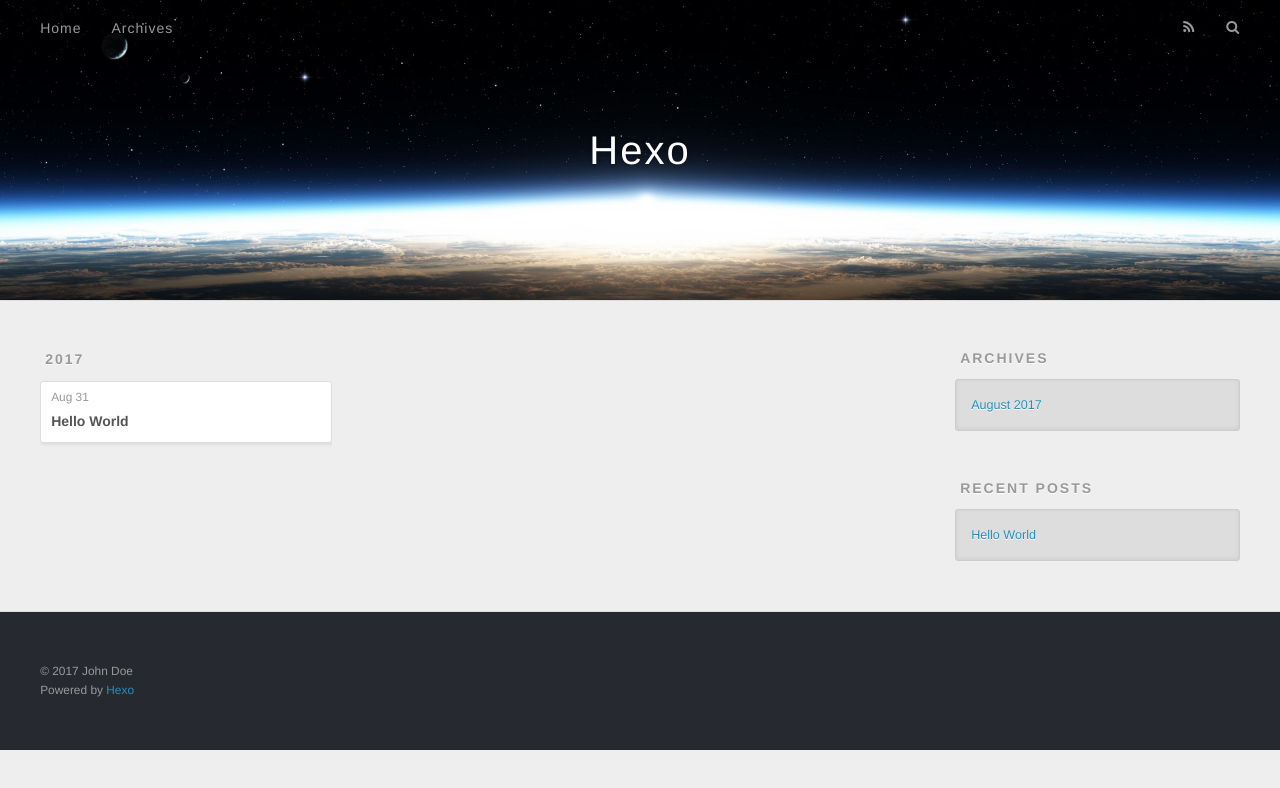
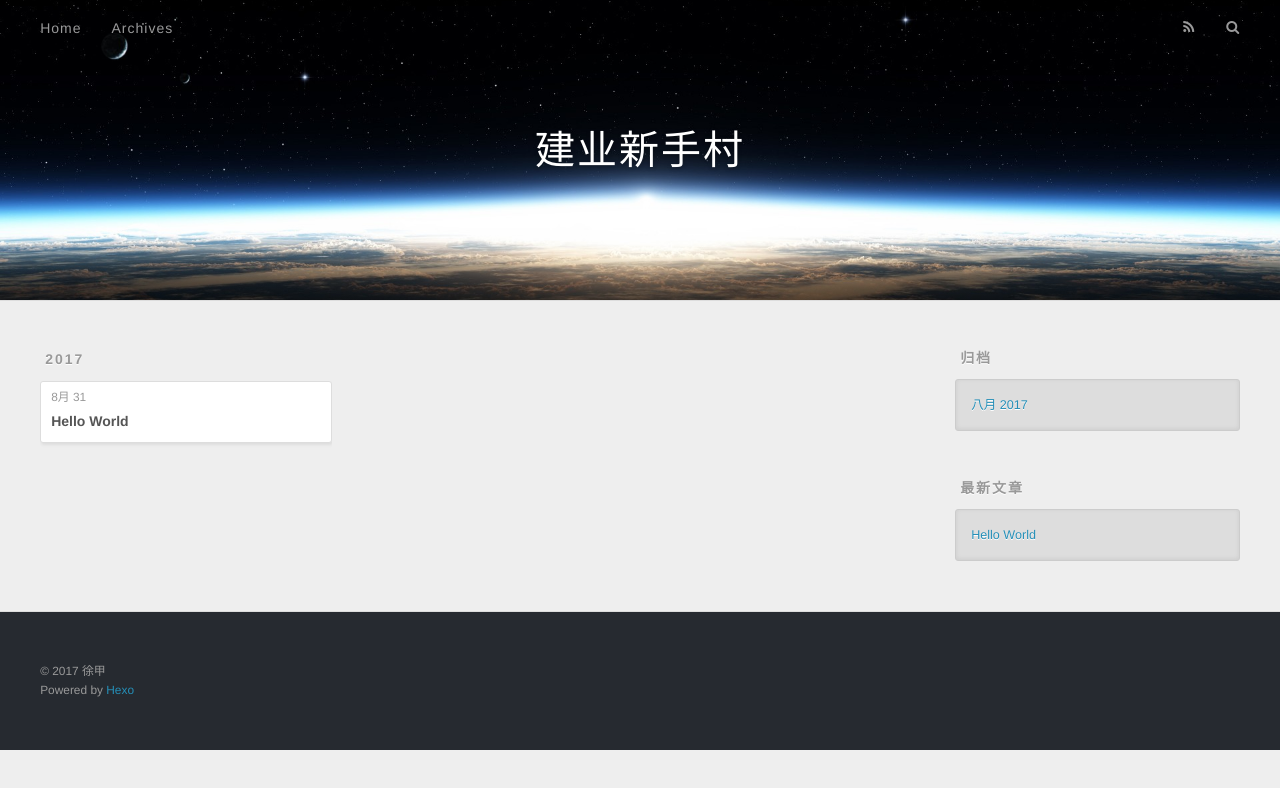
Before and after one commit to jiaair/jiaair.githud.io, a plain HTML site: page archives/index.html in a window 1280 px wide. Drawn offline with nearby package versions, Linux system fonts and the light colour scheme.

Commit message:
Site updated: 2017-08-31 11:32:46

```diff
--- a/archives/index.html
+++ b/archives/index.html
@@ -3,16 +3,20 @@
 <head>
   <meta charset="utf-8">
 
-  <title>Archives | Hexo</title>
+  <title>归档 | 建业新手村</title>
   <meta name="viewport" content="width=device-width, initial-scale=1, maximum-scale=1">
-  <meta property="og:type" content="website">
-<meta property="og:title" content="Hexo">
+  <meta name="description" content="Aiya">
+<meta property="og:type" content="website">
+<meta property="og:title" content="建业新手村">
 <meta property="og:url" content="http://yoursite.com/archives/index.html">
-<meta property="og:site_name" content="Hexo">
+<meta property="og:site_name" content="建业新手村">
+<meta property="og:description" content="Aiya">
+<meta property="og:locale" content="zh-CN">
 <meta name="twitter:card" content="summary">
-<meta name="twitter:title" content="Hexo">
+<meta name="twitter:title" content="建业新手村">
+<meta name="twitter:description" content="Aiya">
 
-    <link rel="alternate" href="/atom.xml" title="Hexo" type="application/atom+xml">
+    <link rel="alternate" href="/atom.xml" title="建业新手村" type="application/atom+xml">
 
 
     <link rel="icon" href="/favicon.png">
@@ -33,7 +37,7 @@
   <div id="header-outer" class="outer">
     <div id="header-title" class="inner">
       <h1 id="logo-wrap">
-        <a href="/" id="logo">Hexo</a>
+        <a href="/" id="logo">建业新手村</a>
       </h1>
 
     </div>
@@ -50,7 +54,7 @@
 
           <a id="nav-rss-link" class="nav-icon" href="/atom.xml" title="RSS Feed"></a>
 
-        <a id="nav-search-btn" class="nav-icon" title="Search"></a>
+        <a id="nav-search-btn" class="nav-icon" title="搜索"></a>
       </nav>
       <div id="search-form-wrap">
         <form action="//google.com/search" method="get" accept-charset="UTF-8" class="search-form"><input type="search" name="q" class="search-form-input" placeholder="Search"><button type="submit" class="search-form-submit">&#xF002;</button><input type="hidden" name="sitesearch" value="http://yoursite.com"></form>
@@ -76,7 +80,7 @@
   <div class="archive-article-inner">
     <header class="archive-article-header">
       <a href="/2017/08/31/hello-world/" class="archive-article-date">
-  <time datetime="2017-08-31T02:35:54.000Z" itemprop="datePublished">Aug 31</time>
+  <time datetime="2017-08-31T02:35:54.000Z" itemprop="datePublished">8月 31</time>
 </a>
 
 
@@ -107,9 +111,9 @@
 
 
   <div class="widget-wrap">
-    <h3 class="widget-title">Archives</h3>
+    <h3 class="widget-title">归档</h3>
     <div class="widget">
-      <ul class="archive-list"><li class="archive-list-item"><a class="archive-list-link" href="/archives/2017/08/">August 2017</a></li></ul>
+      <ul class="archive-list"><li class="archive-list-item"><a class="archive-list-link" href="/archives/2017/08/">八月 2017</a></li></ul>
     </div>
   </div>
 
@@ -117,7 +121,7 @@
 
 
   <div class="widget-wrap">
-    <h3 class="widget-title">Recent Posts</h3>
+    <h3 class="widget-title">最新文章</h3>
     <div class="widget">
       <ul>
 
@@ -137,7 +141,7 @@
 
   <div class="outer">
     <div id="footer-info" class="inner">
-      &copy; 2017 John Doe<br>
+      &copy; 2017 徐甲<br>
       Powered by <a href="http://hexo.io/" target="_blank">Hexo</a>
     </div>
   </div>
```
Also changed, not shown: 2017/08/31/hello-world/index.html (+11 -10 lines), archives/2017/08/index.html (+17 -13 lines), archives/2017/index.html (+17 -13 lines), index.html (+17 -13 lines).
